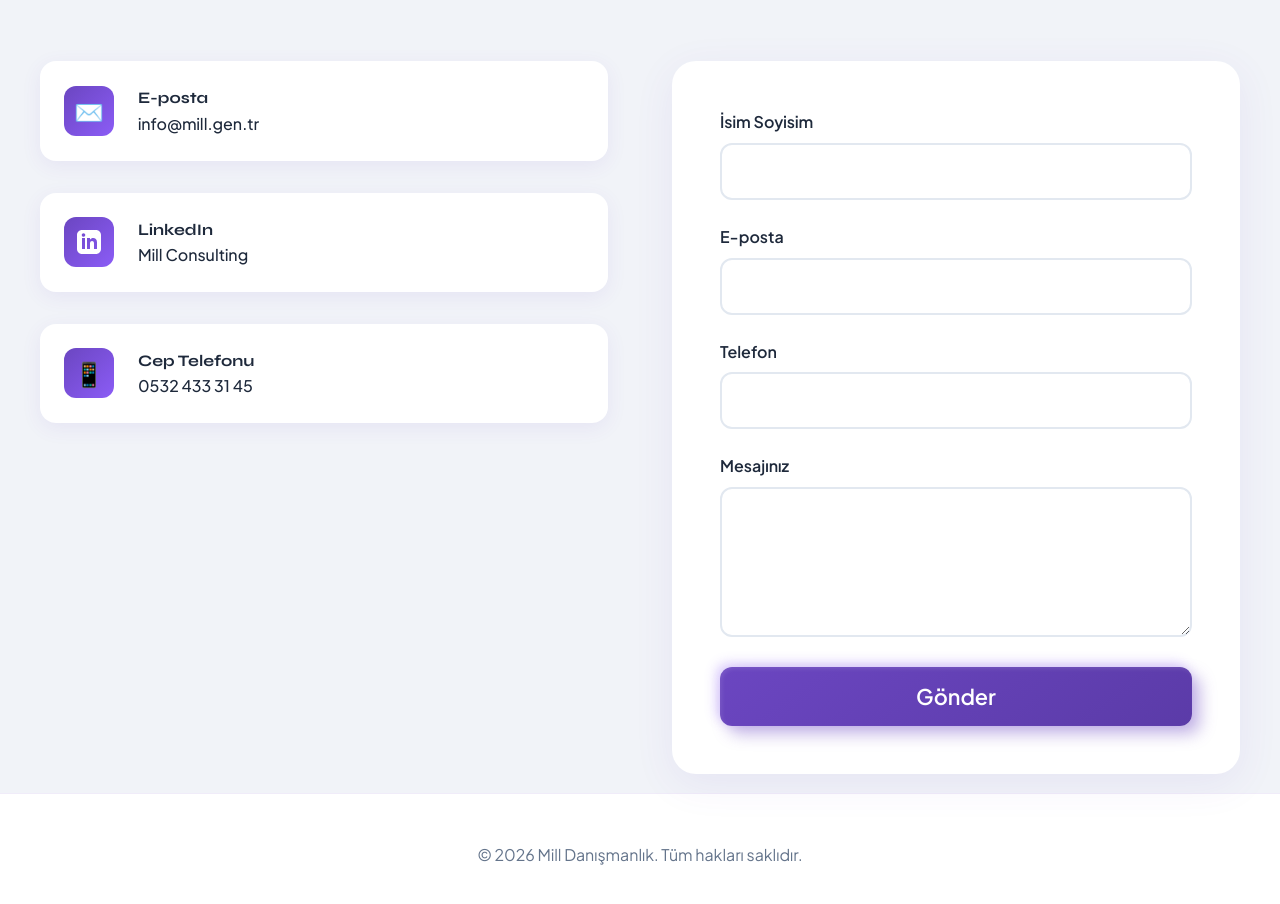
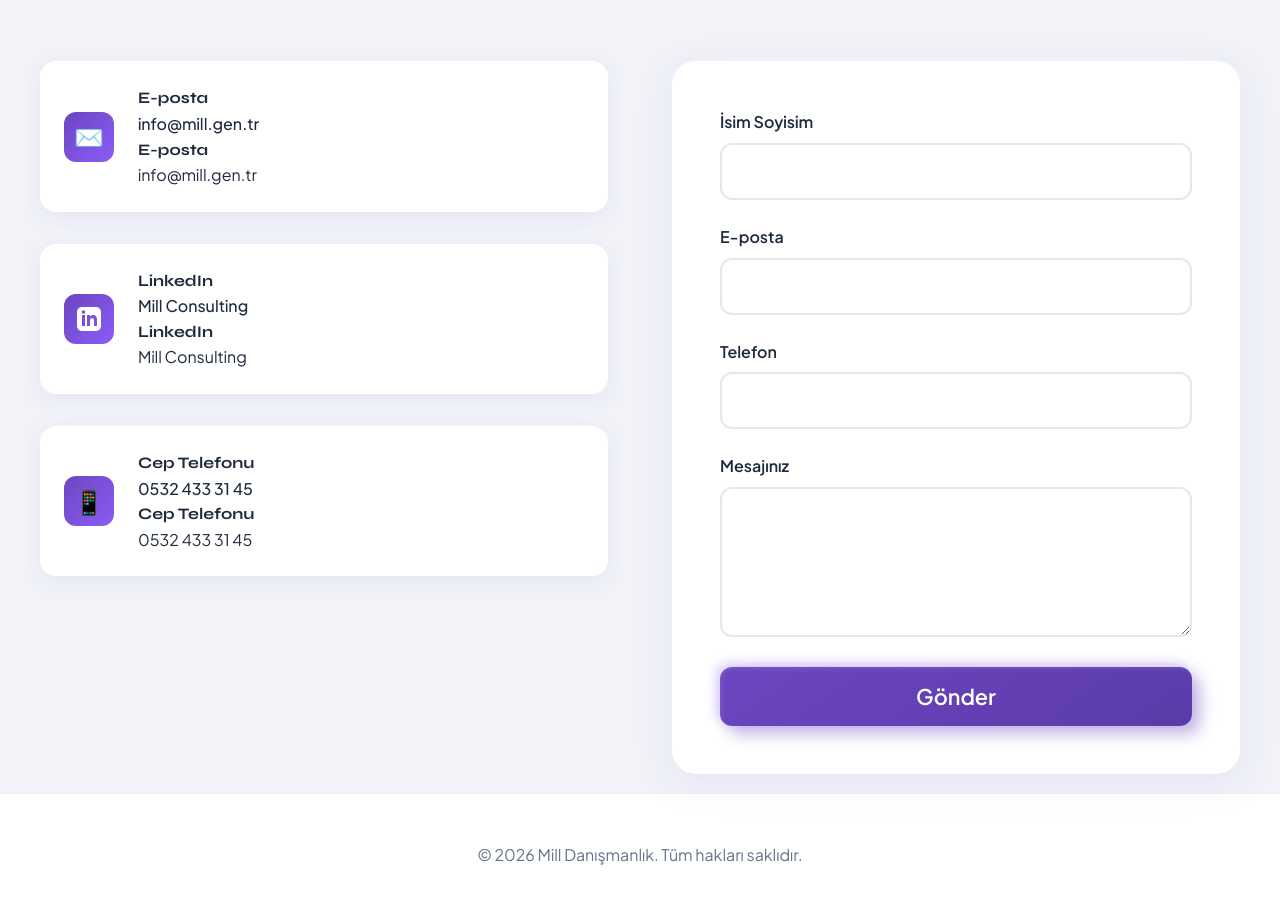
Before and after one commit to iskenderEser/mill, a plain HTML site: page index.html in a window 1280 px wide. Shown: the part 2881-3785 px from the top of the page. Drawn offline with Linux system fonts and the light colour scheme.

Commit message:
Add additional contact information sections

```diff
--- a/index.html
+++ b/index.html
@@ -1284,6 +1284,11 @@
                     <div>
                         <h4>E-posta</h4>
                         <a href="mailto:info@mill.gen.tr">info@mill.gen.tr</a>
+							<div>
+        						<h4>E-posta</h4>
+        						<p>info@mill.gen.tr</p>
+    						</div>
+						</a>
                     </div>
                 </div>
                 <div class="contact-item">
@@ -1295,6 +1300,11 @@
                     <div>
                         <h4>LinkedIn</h4>
                         <a href="https://www.linkedin.com/company/mill-consulting" target="_blank">Mill Consulting</a>
+							<div>
+        						<h4>LinkedIn</h4>
+        						<p>Mill Consulting</p>
+    						</div>
+						</a>
                     </div>
                 </div>
                 <div class="contact-item">
@@ -1302,6 +1312,11 @@
                     <div>
                         <h4>Cep Telefonu</h4>
                         <a href="tel:05324333145">0532 433 31 45</a>
+							<div>
+        						<h4>Cep Telefonu</h4>
+        						<p>0532 433 31 45</p>
+    						</div>
+						</a>
                     </div>
                 </div>
             </div>
```
